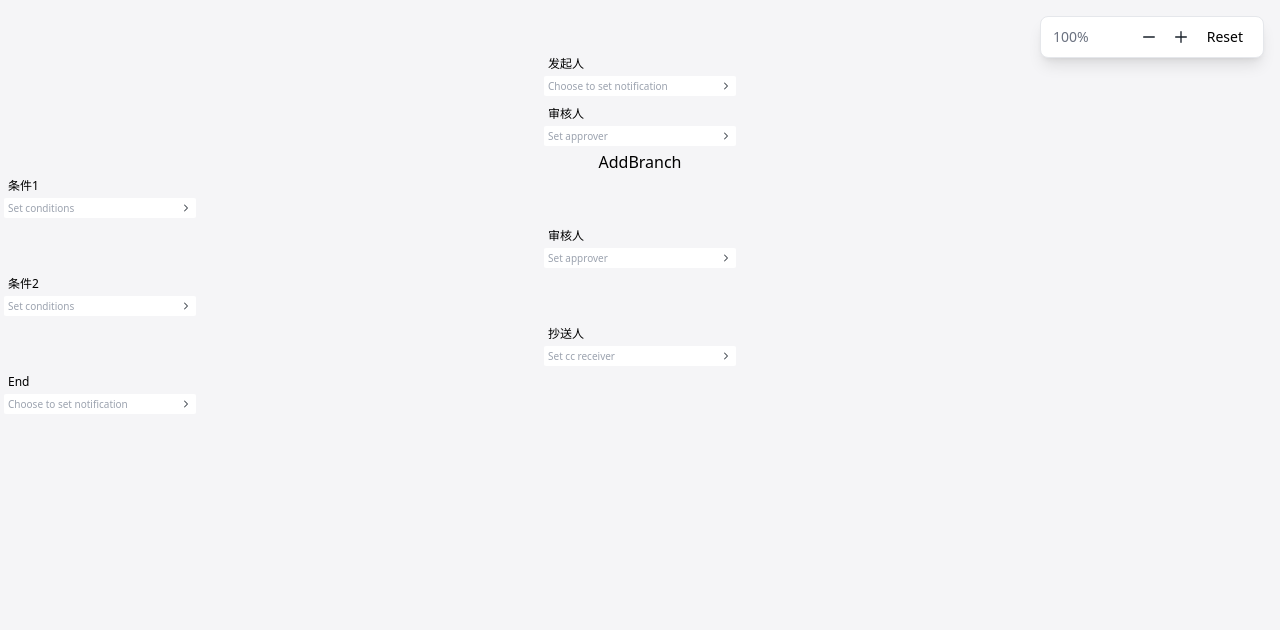
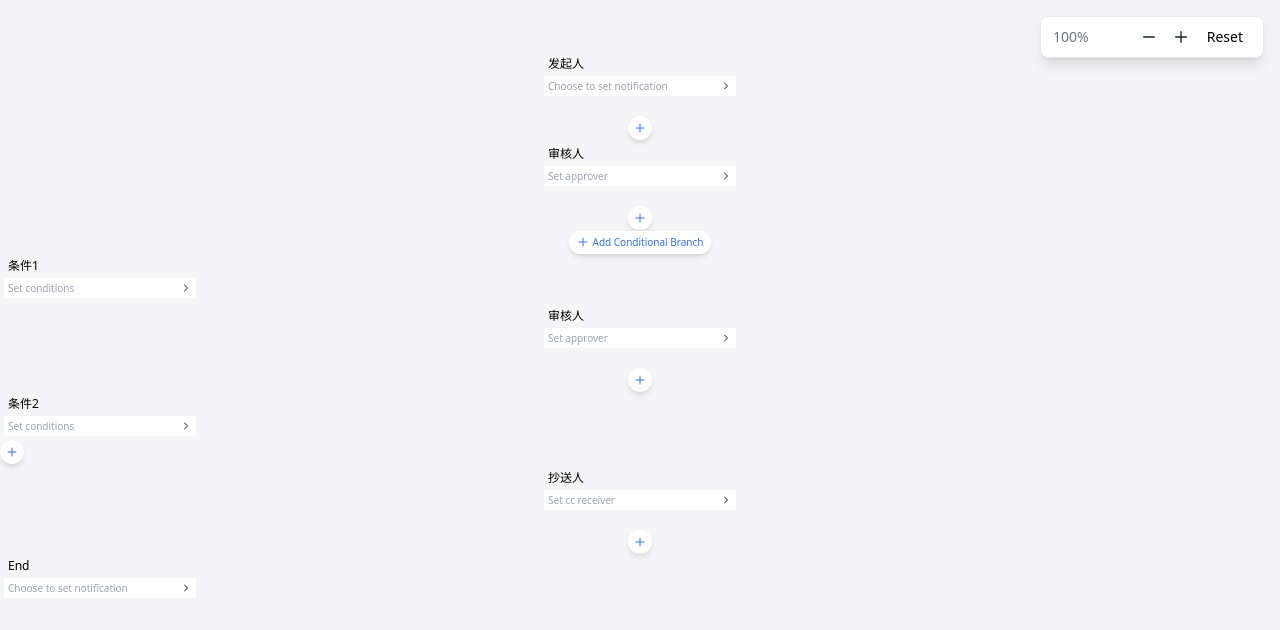
Before and after one commit to ManhNguyen98/react-workflow, a React (Vite) app: page / in a window 1280 px wide. Shown: the top 630 px of the page. Built offline with nearby package versions, Linux system fonts and the light colour scheme.

Commit message:
style add button

```diff
--- a/src/Flow.tsx
+++ b/src/Flow.tsx
@@ -1,4 +1,5 @@
 import AddBranch from './components/AddBranch'
+import AddNode from './components/AddNode'
 import Card from './components/Card'
 import { bgColors, placeHolders } from './constant'
 import { NODE_TYPE, WorkFlow } from './type'
@@ -24,6 +25,7 @@ const Flow: React.FC<Props> = ({ node }) => {
           placeholder={placeHolders[node.type]}
           bgColor={bgColors[node.type]}
         />
+        <AddNode />
       </div>
     )
   }
@@ -53,7 +55,7 @@ const Flow: React.FC<Props> = ({ node }) => {
               )
             })}
           </div>
-          {/* <AddNode childNodeP={config.childNode} changeEvent={changeConfig} /> */}
+          <AddNode />
         </div>
       </div>
     )
--- a/src/components/AddBranch.tsx
+++ b/src/components/AddBranch.tsx
@@ -1,5 +1,30 @@
 const AddBranch = () => {
-  return <div>AddBranch</div>
+  return (
+    <button className="bg-white shadow-md text-[10px] text-[#3370ff] px-2 py-1 rounded-2xl">
+      <div className="flex gap-1 items-center">
+        <svg
+          width="12px"
+          height="12px"
+          xmlns="http://www.w3.org/2000/svg"
+          viewBox="0 0 24 24"
+        >
+          <path
+            fillRule="evenodd"
+            clipRule="evenodd"
+            d="M12 3a1 1 0 0 1 1 1v16a1 1 0 1 1-2 0V4a1 1 0 0 1 1-1Z"
+            fill="#3370ff"
+          ></path>
+          <path
+            fillRule="evenodd"
+            clipRule="evenodd"
+            d="M3 12a1 1 0 0 1 1-1h16a1 1 0 1 1 0 2H4a1 1 0 0 1-1-1Z"
+            fill="#3370ff"
+          ></path>
+        </svg>
+        Add Conditional Branch
+      </div>
+    </button>
+  )
 }
 
 export default AddBranch
--- a/src/components/AddNode.tsx
+++ b/src/components/AddNode.tsx
@@ -1,5 +1,27 @@
 const AddNode = () => {
-  return <div>AddNode</div>
+  return (
+    <button className="w-6 h-6 flex items-center justify-center bg-white shadow-md rounded-full">
+      <svg
+        width="12px"
+        height="12px"
+        xmlns="http://www.w3.org/2000/svg"
+        viewBox="0 0 24 24"
+      >
+        <path
+          fillRule="evenodd"
+          clipRule="evenodd"
+          d="M12 3a1 1 0 0 1 1 1v16a1 1 0 1 1-2 0V4a1 1 0 0 1 1-1Z"
+          fill="#3370ff"
+        ></path>
+        <path
+          fillRule="evenodd"
+          clipRule="evenodd"
+          d="M3 12a1 1 0 0 1 1-1h16a1 1 0 1 1 0 2H4a1 1 0 0 1-1-1Z"
+          fill="#3370ff"
+        ></path>
+      </svg>
+    </button>
+  )
 }
 
 export default AddNode
```
